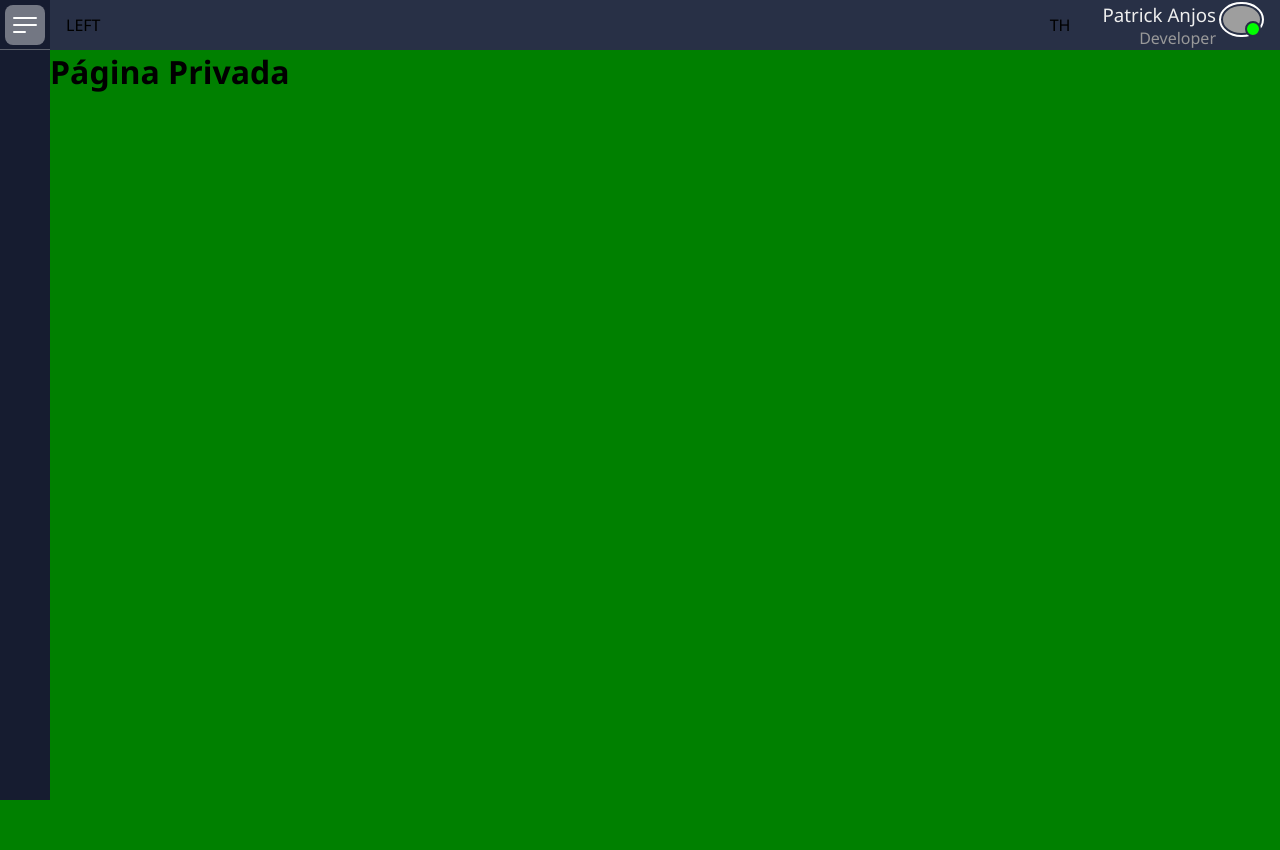
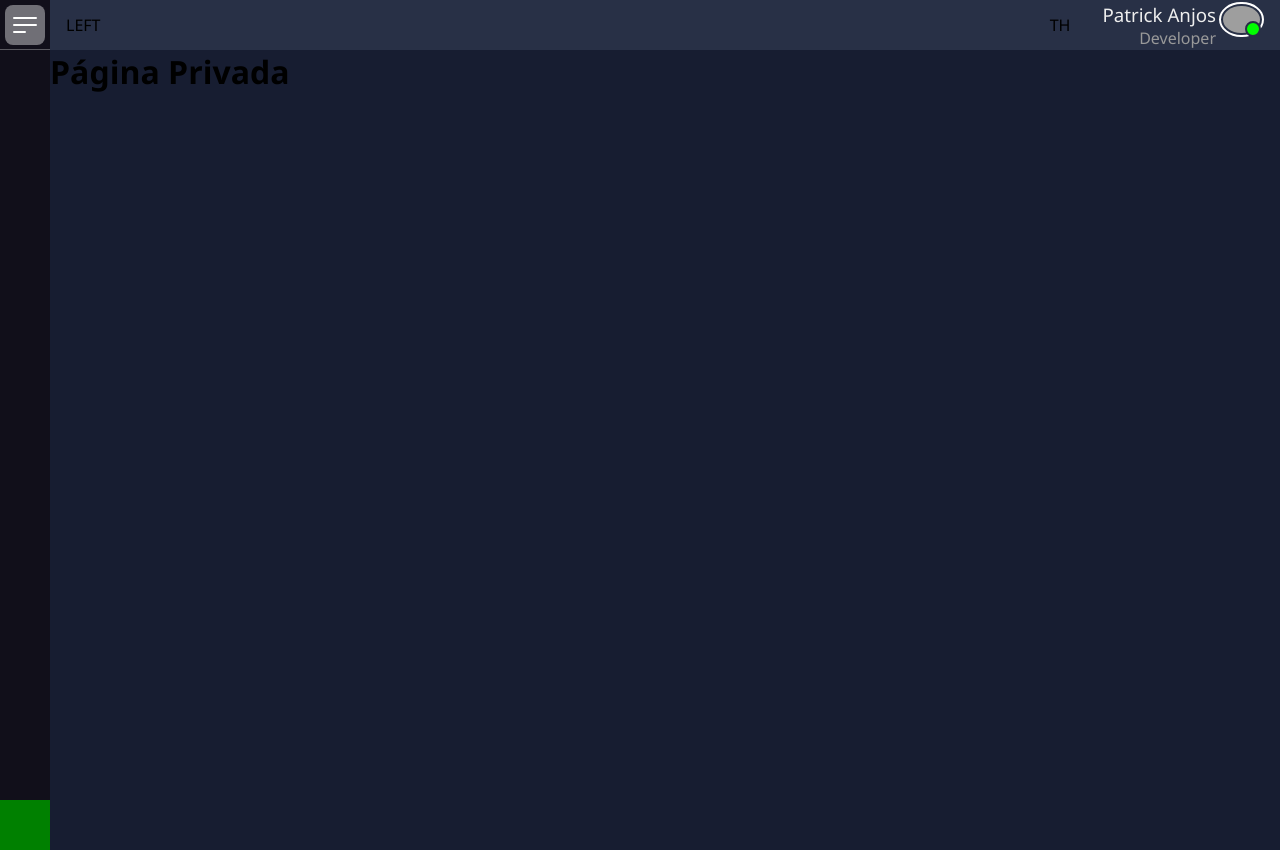
Before and after one commit to setxpro/system-admin, a React (Create React App) app: page / in a window 1280 px wide. Built offline with nearby package versions, Linux system fonts and the light colour scheme; grey boxes are pictures that could not be loaded.

Commit message:
created header with avatar

```diff
--- a/src/Components/Layout/styles.ts
+++ b/src/Components/Layout/styles.ts
@@ -2,4 +2,5 @@ import styled from "styled-components";
 
 export const Container = styled.div`
   height: 100vh;
+  background: #171d31;
 `;
--- a/src/Components/Sidebar/styles.ts
+++ b/src/Components/Sidebar/styles.ts
@@ -5,7 +5,7 @@ import { IoMdClose } from "react-icons/io";
 export const Container = styled.div<{ openSidebar: boolean }>`
   width: ${(props) => (props.openSidebar ? "200px" : "50px")};
   transition: all 0.5s ease;
-  background: #161c30;
+  background: #110f1a;
   position: fixed;
   left: 0;
   top: 0;
```
